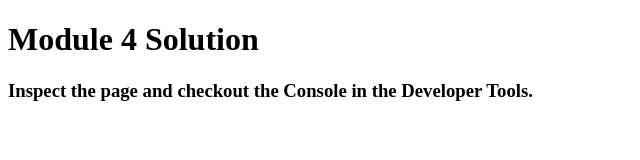
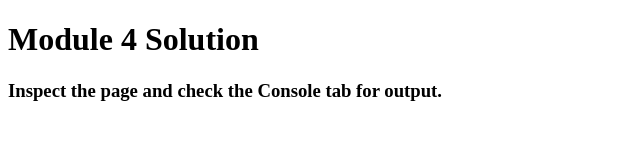
Before and after one commit to Abharar/Module4-Solution, a plain HTML site: page index.html in a window 1280 px wide. Shown: the whole page, without its empty margins (0-640 px from the left). Drawn offline with Linux system fonts and the light colour scheme.

Commit message:
Update index.html

```diff
--- a/index.html
+++ b/index.html
@@ -12,6 +12,6 @@
 </head>
 <body>
   <h1>Module 4 Solution</h1>
-  <h3>Inspect the page and checkout the Console in the Developer Tools.</h3>
+  <h3>Inspect the page and check the Console tab for output.</h3>
 </body>
 </html>
```
